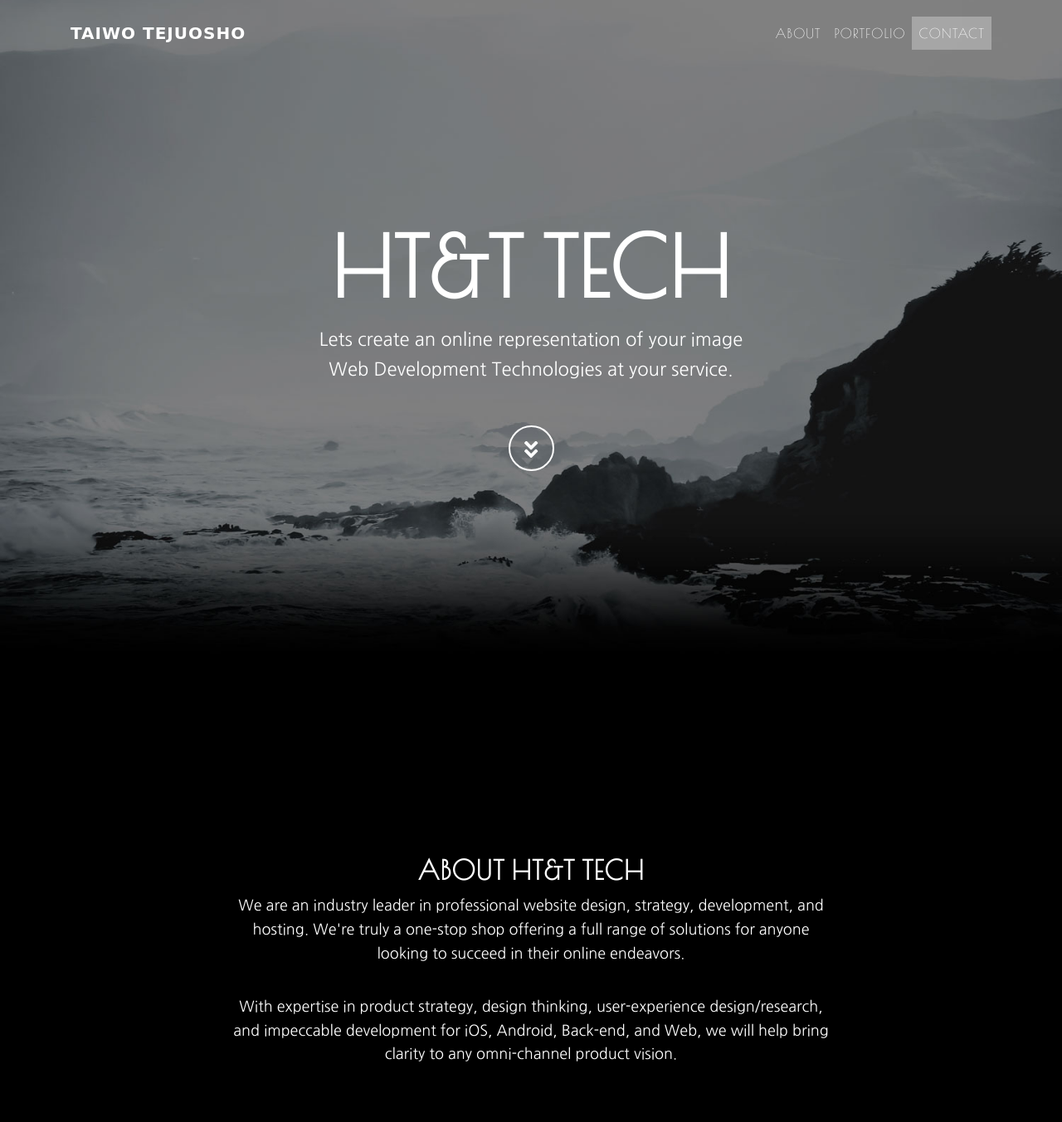
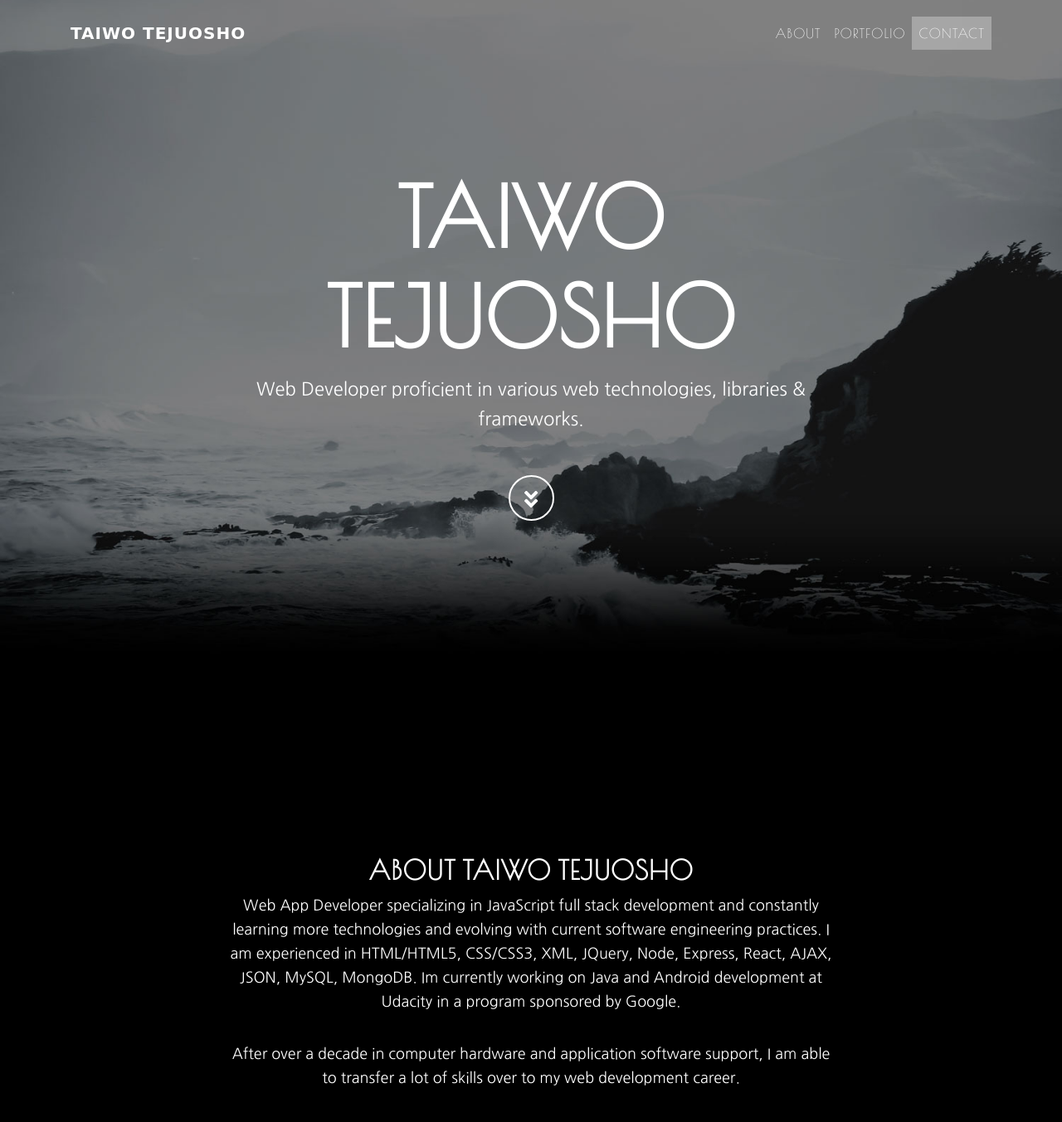
Before and after one commit to ttejuosho/h3tech, a website: page views/index.html in a window 1280 px wide. Shown: the top 1353 px of the page at 83% size. Drawn offline with nearby package versions, Linux system fonts and the light colour scheme; some packages are replaced by stand-ins of ours; a web font is replaced by a local one.

Commit message:
bio update

```diff
--- a/views/index.html
+++ b/views/index.html
@@ -54,9 +54,8 @@
             <div class="container">
                 <div class="row">
                     <div class="col-lg-8 mx-auto">
-                        <h1 class="brand-heading">HT&T TECH</h1>
-                        <p class="intro-text">Lets create an online representation of your image
-                            <br>Web Development Technologies at your service.</p>
+                        <h1 class="brand-heading">Taiwo Tejuosho</h1>
+                        <p class="intro-text">Web Developer proficient in various web technologies, libraries & frameworks.</p>
                         <a href="#about" class="btn btn-circle js-scroll-trigger">
                 <i class="fa fa-angle-double-down animated"></i>
               </a>
@@ -71,10 +70,11 @@
         <div class="container">
             <div class="row">
                 <div class="col-lg-8 mx-auto">
-                    <h2>About HT&T Tech</h2>
-                    <p>We are an industry leader in professional website design, strategy, development, and hosting. We're truly a one-stop shop offering a full range of solutions for anyone looking to succeed in their online endeavors.</p>
+                    <h2>About Taiwo Tejuosho</h2>
+                    <p>Web App Developer specializing in JavaScript full stack development and constantly learning more technologies and evolving with current software engineering practices. I am experienced in HTML/HTML5, CSS/CSS3, XML, JQuery, Node, Express, React, AJAX, JSON, MySQL, MongoDB. Im currently working on Java and Android development at Udacity in a program sponsored by Google.
+                    </p>
 
-                    <p>With expertise in product strategy, design thinking, user-experience design/research, and impeccable development for iOS, Android, Back-end, and Web, we will help bring clarity to any omni-channel product vision.</p>
+                    <p>After over a decade in computer hardware and application software support, I am able to transfer a lot of skills over to my web development career.</p>
                 </div>
             </div>
         </div>
```
